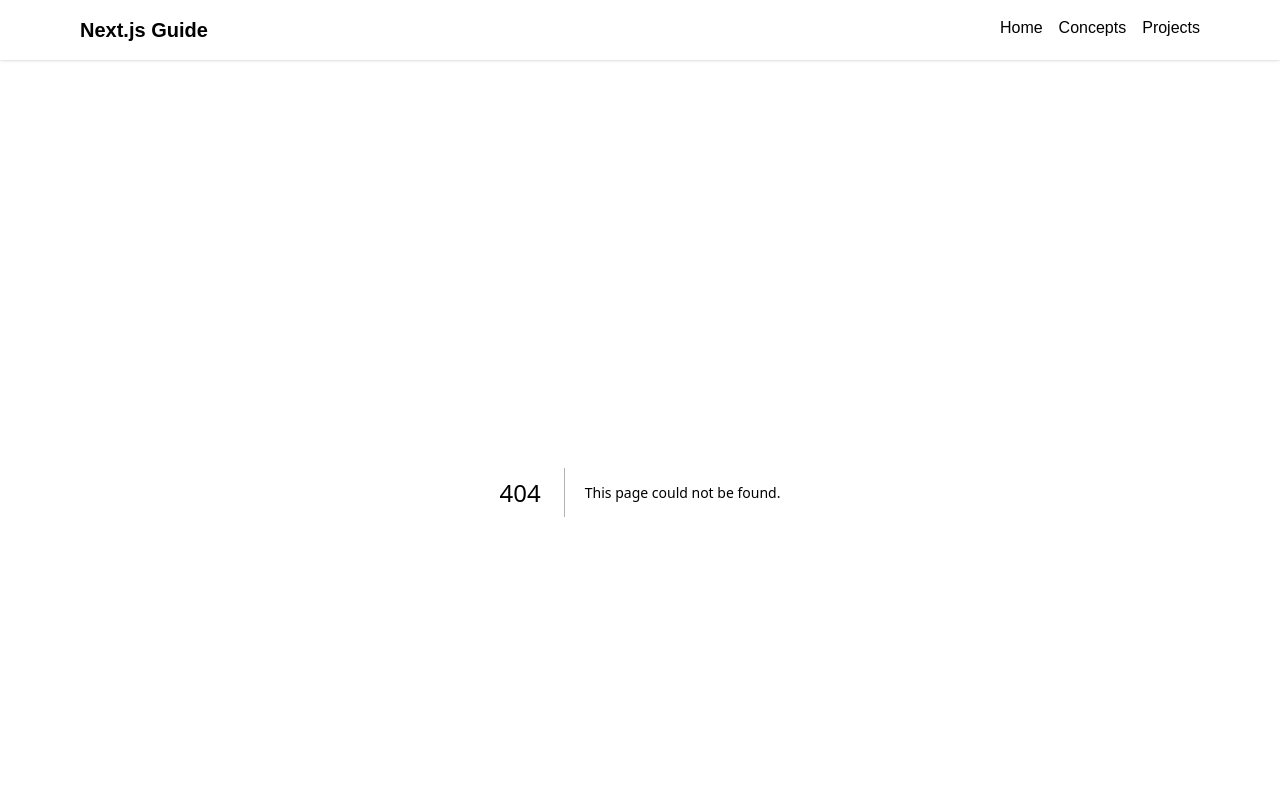
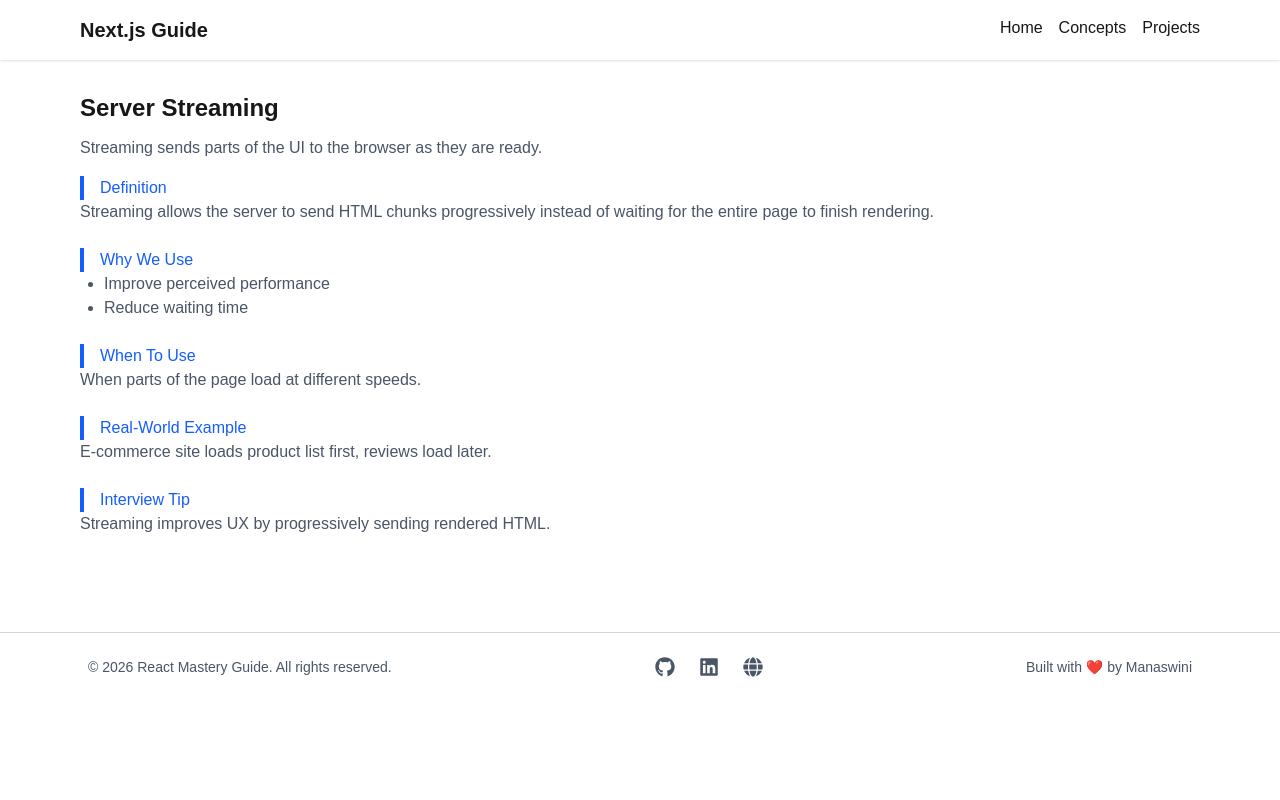
Before and after one commit to Monisasmal/nextjs-concept, a Next.js app: page /concepts/Streaming in a window 1280 px wide. Before the commit this address had no page. Shown: the top 800 px of the page. Built offline with nearby package versions, Linux system fonts and the light colour scheme.

Commit message:
update concept

```diff
--- /dev/null
+++ b/src/app/concepts/Streaming/page.jsx
@@ -0,0 +1,57 @@
+export const metadata = {
+  title: "Server Streaming in Next.js",
+};
+
+export default function StreamingConcept() {
+  return (
+    <article className="prose prose-slate max-w-none">
+
+      <h1 className="text-2xl font-bold mb-3">
+        Server Streaming
+      </h1>
+
+      <p className="text-gray-600 mb-4">
+        Streaming sends parts of the UI to the browser as they are ready.
+      </p>
+
+      <h2 className="text-blue-600 border-l-4 border-blue-600 pl-4">
+        Definition
+      </h2>
+      <p className="text-gray-600 mb-6">
+        Streaming allows the server to send HTML chunks progressively instead
+        of waiting for the entire page to finish rendering.
+      </p>
+
+      <h2 className="text-blue-600 border-l-4 border-blue-600 pl-4">
+        Why We Use
+      </h2>
+      <ul className="list-disc pl-6 text-gray-600 mb-6">
+        <li>Improve perceived performance</li>
+        <li>Reduce waiting time</li>
+      </ul>
+
+      <h2 className="text-blue-600 border-l-4 border-blue-600 pl-4">
+        When To Use
+      </h2>
+      <p className="text-gray-600 mb-6">
+        When parts of the page load at different speeds.
+      </p>
+
+      <h2 className="text-blue-600 border-l-4 border-blue-600 pl-4">
+        Real-World Example
+      </h2>
+      <p className="text-gray-600 mb-6">
+        E-commerce site loads product list first,
+        reviews load later.
+      </p>
+
+      <h2 className="text-blue-600 border-l-4 border-blue-600 pl-4">
+        Interview Tip
+      </h2>
+      <p className="text-gray-600">
+        Streaming improves UX by progressively sending rendered HTML.
+      </p>
+
+    </article>
+  );
+}
--- a/src/app/concepts/page.jsx
+++ b/src/app/concepts/page.jsx
@@ -39,7 +39,7 @@ const concepts = [
   {name: "What is Middleware?", path:"concepts/MiddlewareConcept "},
   {name: "What is Hydration?", path:"concepts/Hydration"},
   {name: "What is Auth-guard?", path:"concepts/Auth-guard"},
-  // {name: "What is Streaming?", path:"concepts/Streaming"},
+  {name: "What is Streaming?", path:"concepts/Streaming"},
   // {name: "What is difference between next VS react?", path:"concepts/NextVsReact"},
   // {name: "What is Build VS Runtime?", path:"concepts/BuildVsRuntime"},
 ];
```
